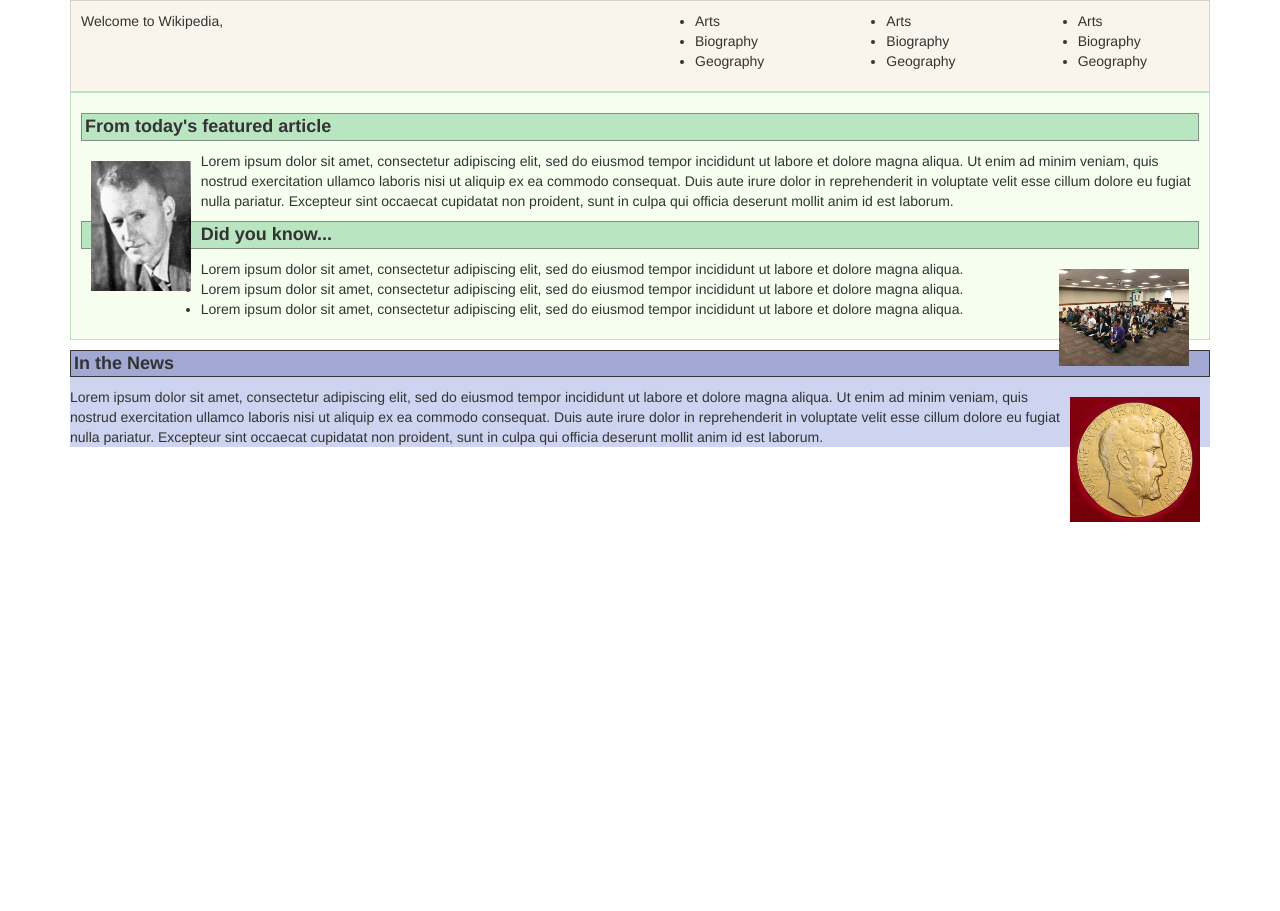
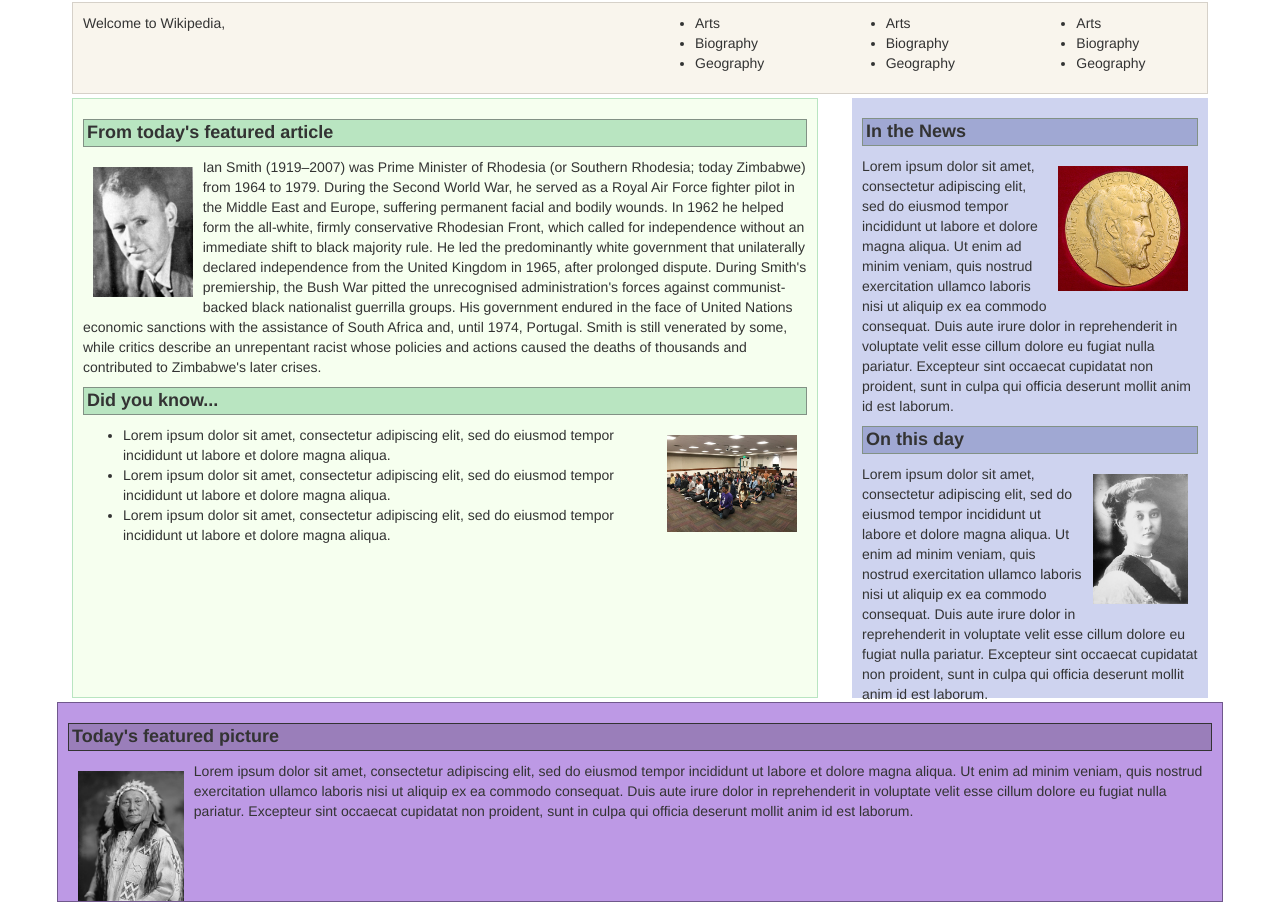
Before and after one commit to kategoss/wikipedia-site, a plain HTML site: page index.html in a window 1280 px wide. Before the commit the page ends 800 px from the top, so only its background shows below. Drawn offline with Linux system fonts and the light colour scheme.

Commit message:
add purple box setup and pictures

```diff
--- a/css/styles.css
+++ b/css/styles.css
@@ -8,6 +8,7 @@
   background: #f6ffef;
   padding: 10px;
   border: solid #b9e5c1 1px;
+  height: 600px;
 }
 
 .greenbox h4 {
@@ -29,12 +30,35 @@ h4 {
 
 .bluebox {
   background: #ced3ef;
+  height: 600px;
 }
 
 .bluebox h4 {
   background: #a0a8d3;
+  border: solid #829185 1px;
 }
 
 #ian {
   float: left;
 }
+
+#chief {
+  float: left;
+  height: 300px;
+  width: auto;
+}
+.box {
+  margin: 2px;
+  padding: 10px;
+}
+
+.purplebox {
+  background: #bd99e5;
+  border: solid #70588c 1px;
+  height: 200px;
+}
+
+.purplebox h4 {
+  background: #9a7eba;
+  border: solid #77628e:
+}
--- a/index.html
+++ b/index.html
@@ -8,7 +8,7 @@
   </head>
   <body>
     <div class="container">
-      <div class="welcome">
+      <div class="welcome box">
         <div class="row">
           <div class="col-sm-6">
               <p>Welcome to Wikipedia,</p>
@@ -36,10 +36,12 @@
           </div>
         </div>
       </div>
-      <div class="greenbox">
+      <div class="row">
+        <div class="col-sm-8">
+          <div class="greenbox box">
             <h4><strong>From today's featured article</strong></h4>
             <img id="ian" src="img/Ian_Smith_1950s.jpg" alt="Photo of Ian Smith">
-        <p>Lorem ipsum dolor sit amet, consectetur adipiscing elit, sed do eiusmod tempor incididunt ut labore et dolore magna aliqua. Ut enim ad minim veniam, quis nostrud exercitation ullamco laboris nisi ut aliquip ex ea commodo consequat. Duis aute irure dolor in reprehenderit in voluptate velit esse cillum dolore eu fugiat nulla pariatur. Excepteur sint occaecat cupidatat non proident, sunt in culpa qui officia deserunt mollit anim id est laborum.</p>
+            <p>Ian Smith (1919–2007) was Prime Minister of Rhodesia (or Southern Rhodesia; today Zimbabwe) from 1964 to 1979. During the Second World War, he served as a Royal Air Force fighter pilot in the Middle East and Europe, suffering permanent facial and bodily wounds. In 1962 he helped form the all-white, firmly conservative Rhodesian Front, which called for independence without an immediate shift to black majority rule. He led the predominantly white government that unilaterally declared independence from the United Kingdom in 1965, after prolonged dispute. During Smith's premiership, the Bush War pitted the unrecognised administration's forces against communist-backed black nationalist guerrilla groups. His government endured in the face of United Nations economic sanctions with the assistance of South Africa and, until 1974, Portugal. Smith is still venerated by some, while critics describe an unrepentant racist whose policies and actions caused the deaths of thousands and contributed to Zimbabwe's later crises.</p>
             <h4><strong>Did you know...</strong></h4>
             <img src="img/meditate.jpg" alt="Dharma Bum Temple Medidation">
             <ul>
@@ -48,10 +50,25 @@
               <li>Lorem ipsum dolor sit amet, consectetur adipiscing elit, sed do eiusmod tempor incididunt ut labore et dolore magna aliqua.</li>
             </ul>
           </div>
-      <div class="bluebox">
+        </div>
+        <div class="col-sm-4">
+          <div class="bluebox box">
             <h4><strong>In the News</strong></h4>
-        <img id="meditate" src="img/coin.jpg" alt="Roman Coine">
+            <img src="img/coin.jpg" alt="Roman Coin">
             <p>Lorem ipsum dolor sit amet, consectetur adipiscing elit, sed do eiusmod tempor incididunt ut labore et dolore magna aliqua. Ut enim ad minim veniam, quis nostrud exercitation ullamco laboris nisi ut aliquip ex ea commodo consequat. Duis aute irure dolor in reprehenderit in voluptate velit esse cillum dolore eu fugiat nulla pariatur. Excepteur sint occaecat cupidatat non proident, sunt in culpa qui officia deserunt mollit anim id est laborum.</p>
+            <h4><strong>On this day</strong></h4>
+            <img src="img/Marie.jpg" alt="Marie-Adelaide">
+            <p>Lorem ipsum dolor sit amet, consectetur adipiscing elit, sed do eiusmod tempor incididunt ut labore et dolore magna aliqua. Ut enim ad minim veniam, quis nostrud exercitation ullamco laboris nisi ut aliquip ex ea commodo consequat. Duis aute irure dolor in reprehenderit in voluptate velit esse cillum dolore eu fugiat nulla pariatur. Excepteur sint occaecat cupidatat non proident, sunt in culpa qui officia deserunt mollit anim id est laborum.</p>
+          </div>
+        </div>
+      <div class="row">
+        <div class="col-sm-12">
+          <div class="purplebox box">
+          <h4><strong>Today's featured picture</strong></h4>
+            <img id="chief" src="img/horn bear.jpg" alt="photo of Horn Bearn">
+            <p>Lorem ipsum dolor sit amet, consectetur adipiscing elit, sed do eiusmod tempor incididunt ut labore et dolore magna aliqua. Ut enim ad minim veniam, quis nostrud exercitation ullamco laboris nisi ut aliquip ex ea commodo consequat. Duis aute irure dolor in reprehenderit in voluptate velit esse cillum dolore eu fugiat nulla pariatur. Excepteur sint occaecat cupidatat non proident, sunt in culpa qui officia deserunt mollit anim id est laborum.</p>
+          </div>
+        </div>
       </div>
     </div>
   </body>
```
Also changed, not shown: img/Marie.jpg (added), img/horn bear.jpg (added). Lines whose indentation alone changed are shown as unchanged.
